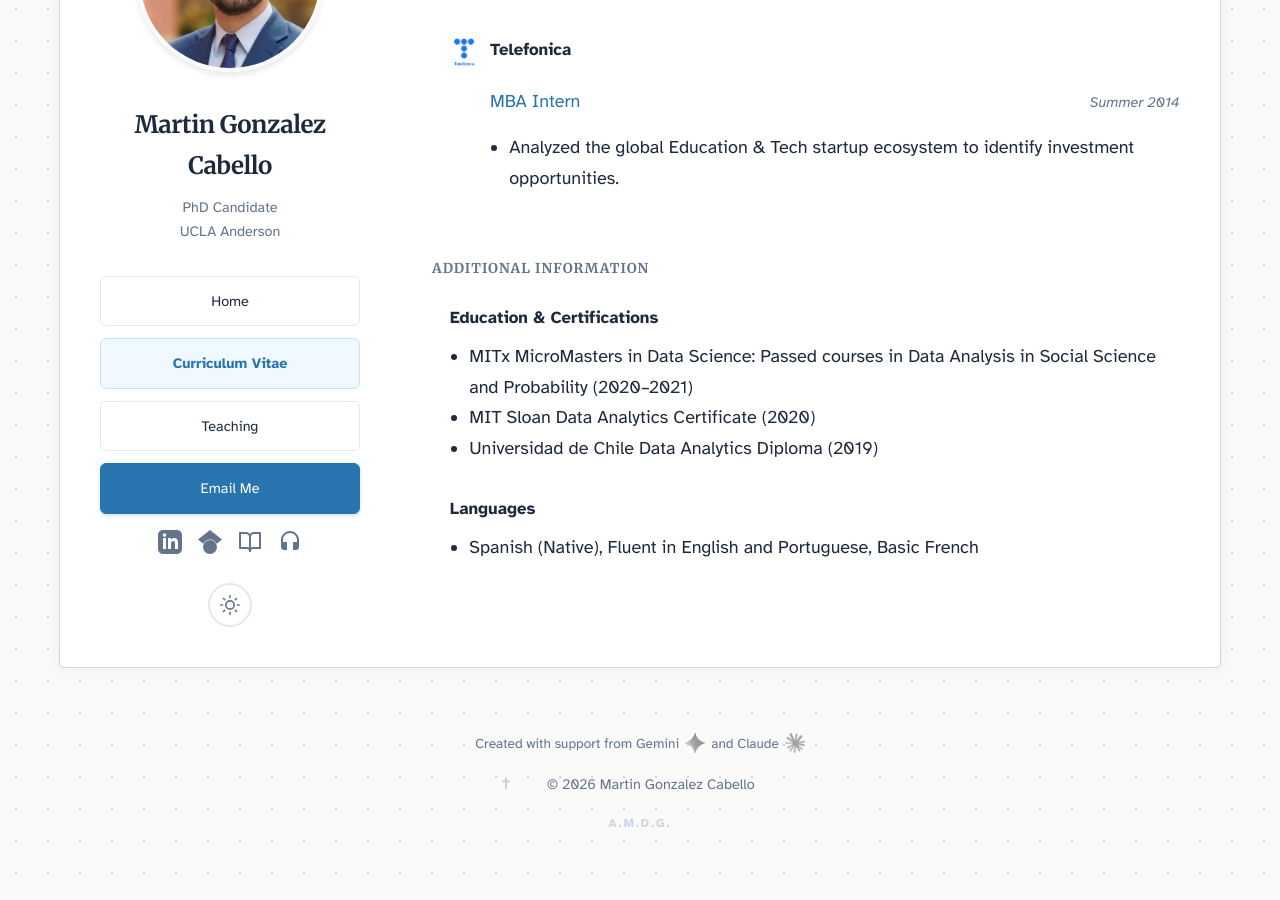
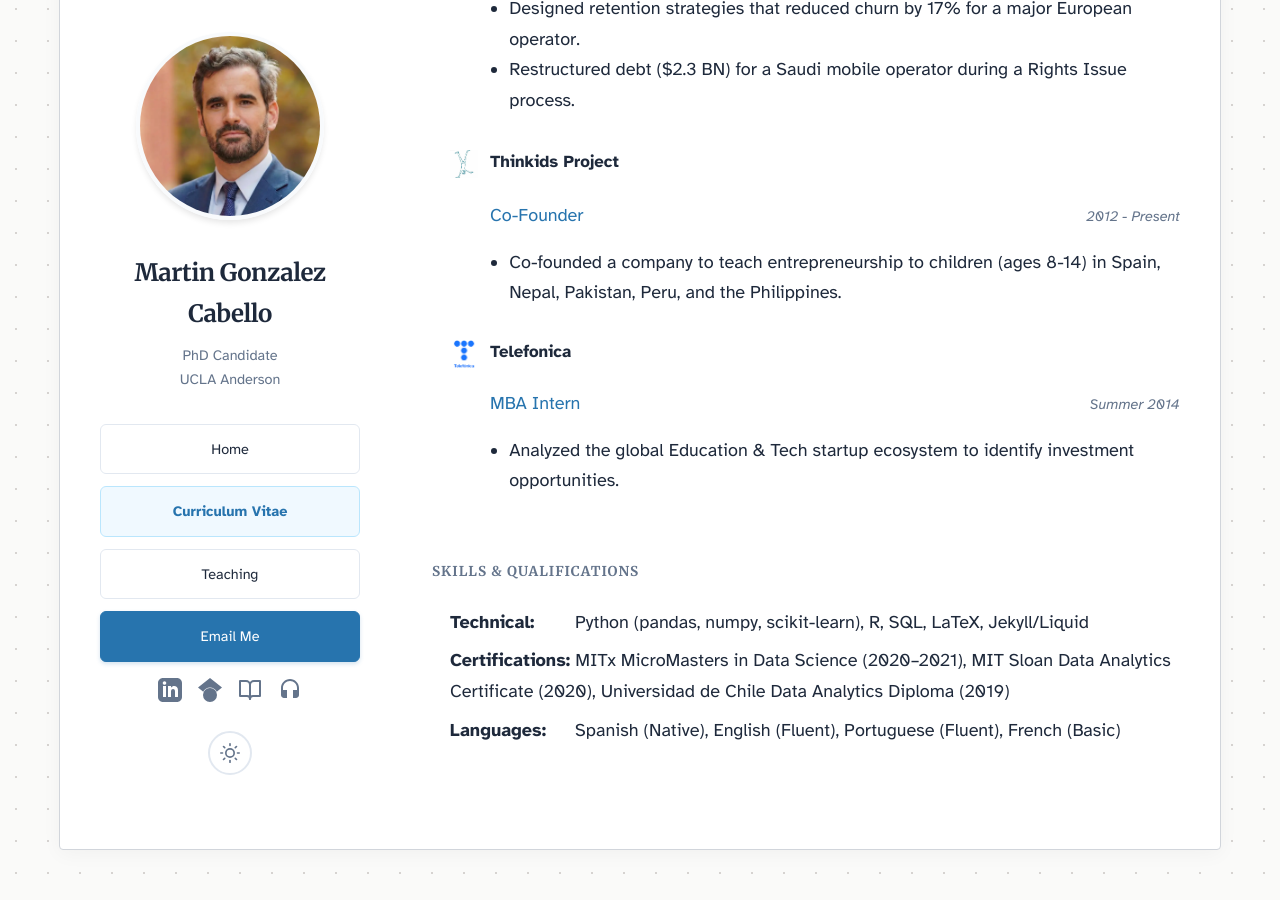
Before and after one commit to martins73/research-site, a Jekyll site: the page built from cv.html, in a window 1280 px wide and 900 px high, scrolled down 3111 px. Built offline with Jekyll 4.4.1, drawn with Linux system fonts in a browser that asks for light colours; some of the changed text lies outside the part shown.

Commit message:
Add sections for awards, service, presentations, and references

```diff
--- a/cv.html
+++ b/cv.html
@@ -133,6 +133,53 @@ description: Academic CV and professional background in analytics, operations, a
         </div>
     {% endfor %}
 </section>
+
+{% if site.data.cv.awards.size > 0 %}
+<section id="awards" class="section-spacing">
+    <h3 class="cv-section-header">Honors & Awards</h3>
+    {% for item in site.data.cv.awards %}
+    <div class="cv-entry">
+        <div class="cv-desc cv-desc-no-indent">
+            <strong>{{ item.title }}</strong>, {{ item.organization }} ({{ item.year }})
+        </div>
+    </div>
+    {% endfor %}
+</section>
+{% endif %}
+
+{% if site.data.cv.service.size > 0 %}
+<section id="service" class="section-spacing">
+    <h3 class="cv-section-header">Academic Service</h3>
+    {% for item in site.data.cv.service %}
+    <div class="cv-entry">
+        <div class="cv-desc cv-desc-no-indent">
+            <strong>{{ item.role }}</strong>, {{ item.organization }} ({{ item.year }})
+        </div>
+    </div>
+    {% endfor %}
+</section>
+{% endif %}
+
+{% if site.data.cv.presentations.size > 0 %}
+<section id="presentations" class="section-spacing">
+    <h3 class="cv-section-header">Selected Presentations</h3>
+    {% for paper in site.data.cv.presentations %}
+    <div class="cv-entry">
+        <div class="cv-desc cv-desc-no-indent">
+            <div style="font-style: italic; color: var(--text-main); margin-bottom: 0.2rem;">
+                "{{ paper.title }}"
+            </div>
+            <div style="color: var(--text-secondary);">
+                {% for talk in paper.talks %}
+                    {{ talk.event }} ({{ talk.year }}){% unless forloop.last %}; {% endunless %}
+                {% endfor %}
+            </div>
+        </div>
+    </div>
+    {% endfor %}
+</section>
+{% endif %}
+
 <section id="industry" class="section-spacing">
     <h3 class="cv-section-header">Industry Experience</h3>
 
@@ -173,19 +220,34 @@ description: Academic CV and professional background in analytics, operations, a
     {% endfor %}
 </section>
 
-<section id="additional" class="section-spacing">
-    <h3 class="cv-section-header">Additional Information</h3>
+<section id="skills" class="section-spacing">
+    <h3 class="cv-section-header">Skills & Qualifications</h3>
+    <div class="cv-entry">
+        <div class="cv-desc cv-desc-no-indent">
+            {% for group in site.data.cv.skills %}
+            <div style="margin-bottom: 0.5rem;">
+                <strong style="display: inline-block; min-width: 120px; color: var(--text-main);">{{ group.category }}:</strong>
+                {{ group.items | join: ", " }}
+            </div>
+            {% endfor %}
+        </div>
+    </div>
+</section>
 
-    {% for section in site.data.cv.additional_information %}
-        <div class="cv-entry">
-            <span class="cv-title">{{ section.title }}</span>
+{% if site.data.cv.references.size > 0 %}
+<section id="references" class="section-spacing">
+    <h3 class="cv-section-header">References</h3>
+    <div style="display: grid; grid-template-columns: repeat(auto-fit, minmax(250px, 1fr)); gap: 1.5rem;">
+        {% for ref in site.data.cv.references %}
+        <div class="cv-entry" style="margin-bottom: 0;">
+            <span class="cv-title">{{ ref.name }}</span>
             <div class="cv-desc cv-desc-no-indent">
-                <ul class="cv-list">
-                    {% for item in section.items %}
-                        <li>{{ item }}</li>
-                    {% endfor %}
-                </ul>
+                {{ ref.title }}<br>
+                {{ ref.institution }}<br>
+                <a href="mailto:{{ ref.email }}" class="cv-institution-link">{{ ref.email }}</a>
             </div>
         </div>
-    {% endfor %}
+        {% endfor %}
+    </div>
 </section>
+{% endif %}
```
